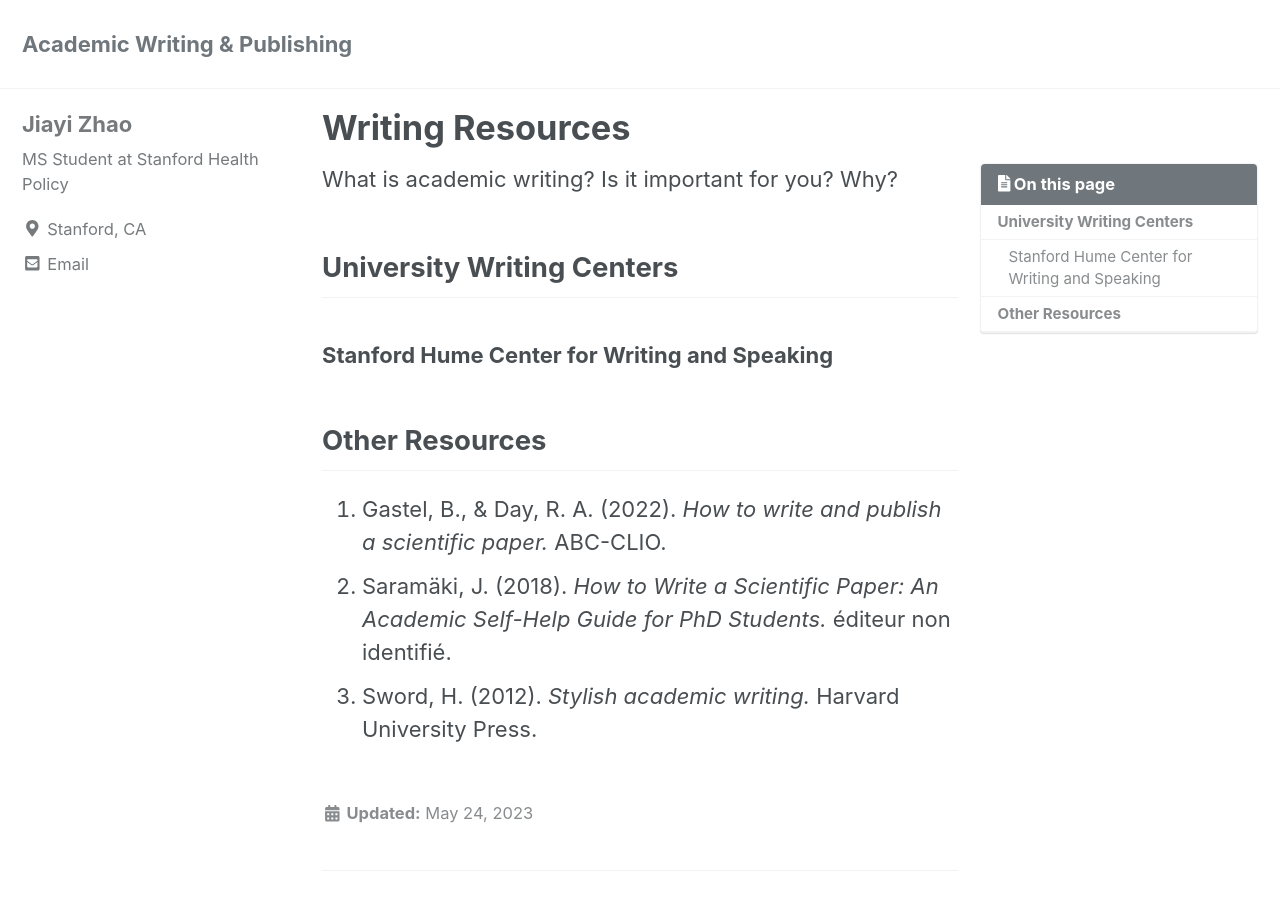
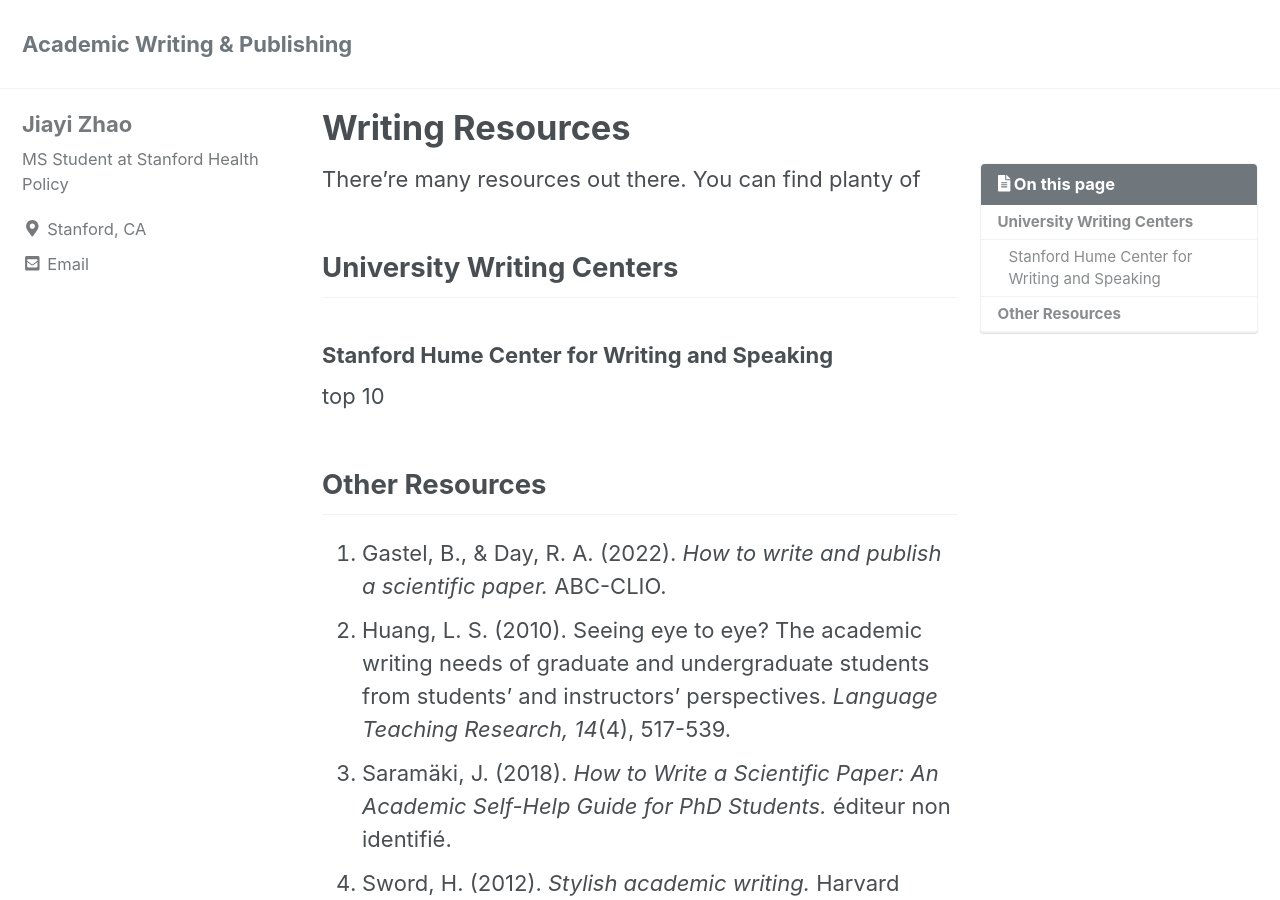
Before and after one commit to maryzhao0111/255_project, a Jekyll site: the page built from _posts/2023-05-24-b-resources.md, in a window 1280 px wide and 900 px high. Built offline with Jekyll 4.4.1, drawn with Linux system fonts in a browser that asks for light colours; cached includes are drawn as plain includes; nearby versions of some CDN libraries; a script that is not in the unit is left out.

Commit message:
Update 2023-05-24-b-resources.md

```diff
--- a/_posts/2023-05-24-b-resources.md
+++ b/_posts/2023-05-24-b-resources.md
@@ -8,14 +8,17 @@ toc: true
 toc_sticky: true
 ---
 
-What is academic writing? Is it important for you? Why?
+There're many resources out there. You can find planty of
 
 ## University Writing Centers
 
 ### Stanford Hume Center for Writing and Speaking
 
+top 10
+
 ## Other Resources
 
 1. Gastel, B., & Day, R. A. (2022). *How to write and publish a scientific paper.* ABC-CLIO.
-2. Saramäki, J. (2018). *How to Write a Scientific Paper: An Academic Self-Help Guide for PhD Students.* éditeur non identifié.
-3. Sword, H. (2012). *Stylish academic writing.* Harvard University Press.
+2. Huang, L. S. (2010). Seeing eye to eye? The academic writing needs of graduate and undergraduate students from students’ and instructors’ perspectives. *Language Teaching Research, 14*(4), 517-539.
+3. Saramäki, J. (2018). *How to Write a Scientific Paper: An Academic Self-Help Guide for PhD Students.* éditeur non identifié.
+4. Sword, H. (2012). *Stylish academic writing.* Harvard University Press.
```
